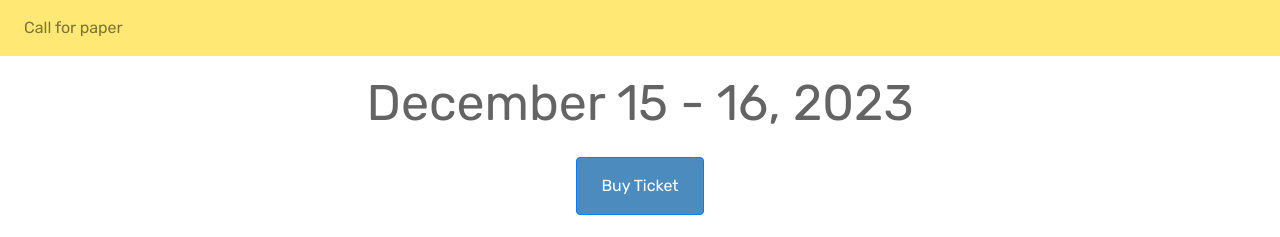
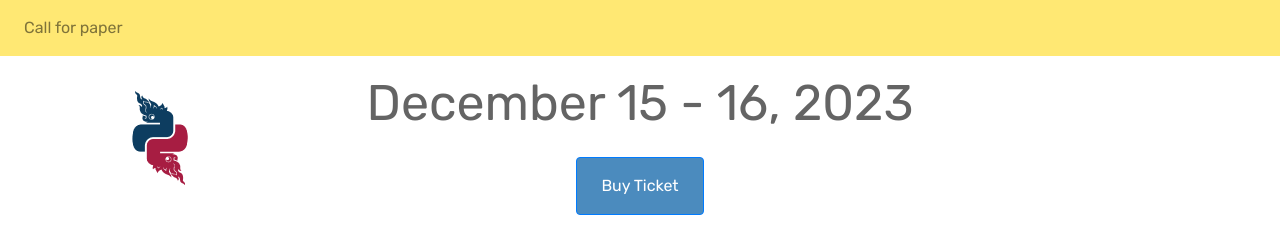
Before and after one commit to kanin-kearpimy/pycon-th-2023, a plain HTML site: page index.html in a window 1280 px wide. Shown: the top 237 px of the page. Drawn offline with nearby package versions, Linux system fonts and the light colour scheme.

Commit message:
adding feature logo and pycon old logo

```diff
--- a/index.html
+++ b/index.html
@@ -64,12 +64,20 @@
 
     <div class="d-flex flex-column">
       <div class="container my-5 text-center">
+        <div class="col-3 position-absolute" style="left: 0; top: 80px">
+          <img
+            class="img-thumbnail border-0"
+            src="/images/pyconTH-logo-sm.png"
+            alt="Loading"
+          />
+        </div>
         <div class="section">
           <h1 class="text-primary">December 15 - 16, 2023</h1>
           <button class="btn btn-primary px-4 py-3 shadow-sm mt-3">
             Buy Ticket
           </button>
         </div>
+        <img class="img-fluid" src="/images/hero.png" alt="Loading" />
         <div class="mt-5">
           <h3 class="text-primary">Keynotes</h3>
           <div class="row">
```
Also changed, not shown: images/hero.png (added).
